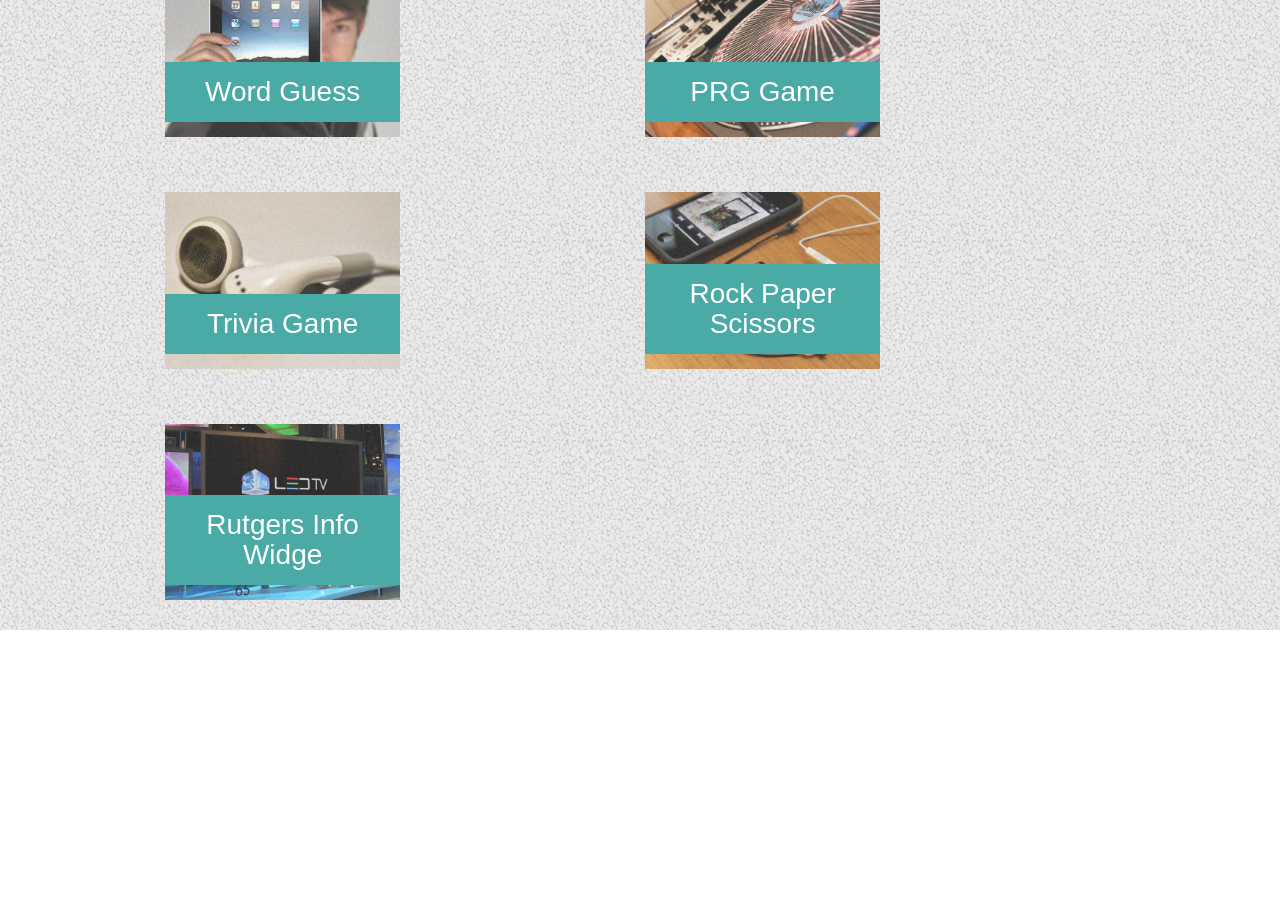
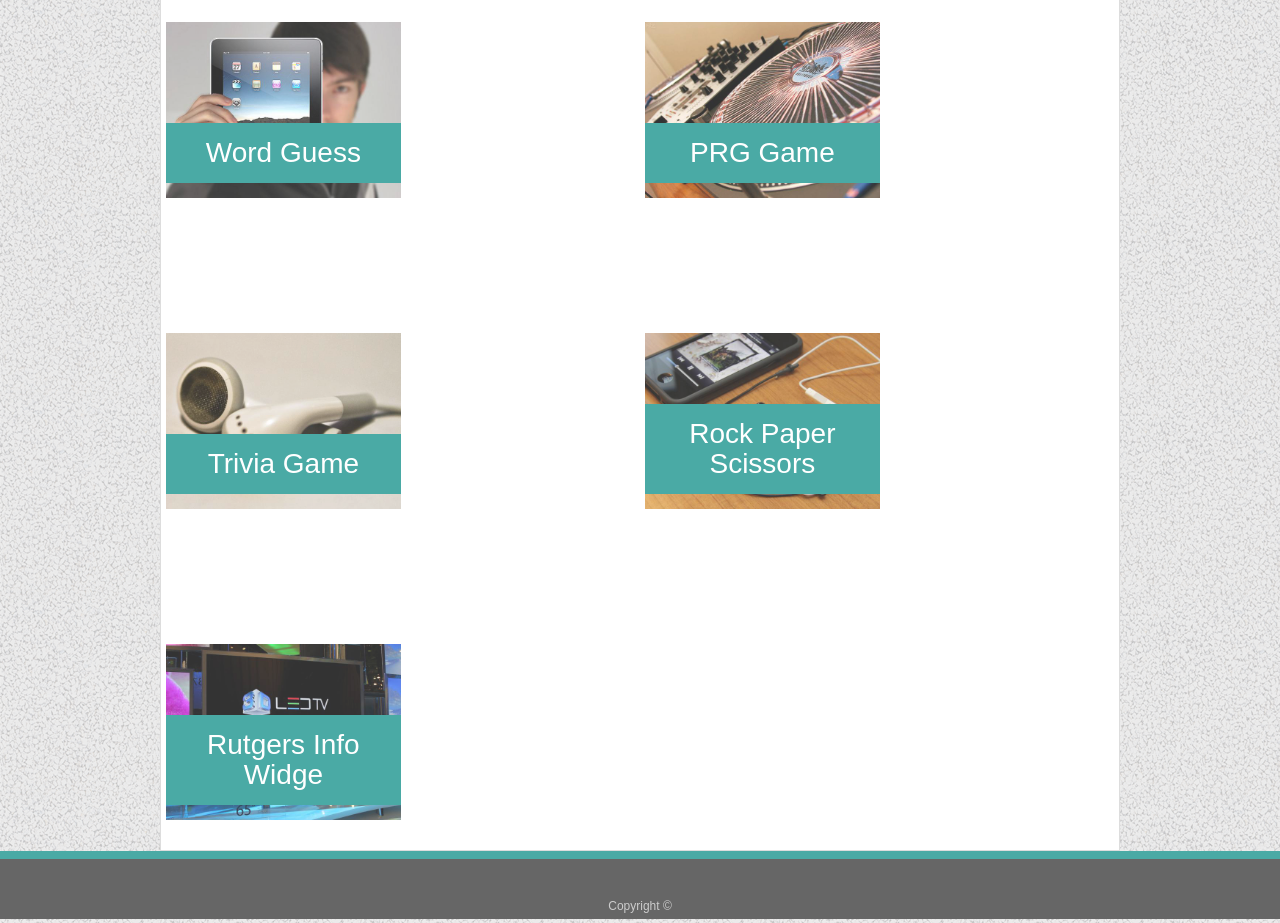
Before and after one commit to kaiden-m7/Bootstrap-Portfolio, a plain HTML site: page portfolio.html in a window 1280 px wide. Shown: the part 304-1227 px from the top of the page. Before the commit the page ends 934 px from the top, so only its background shows below. Drawn offline with nearby package versions, Linux system fonts and the light colour scheme.

Commit message:
<finalizing portfolio with photos and titles>

```diff
--- a/css/style.css
+++ b/css/style.css
@@ -128,53 +128,48 @@ h1 {
     background: #666666;
     border-top: 8px solid #4aaaa5;
     height: 50px;
+    width: 100%;
 
 }
 
    /* portfolio css */
+#portfolioContainer {
+    background: #ffffff;
+    border: 1px solid #dddddd;
+    margin-top: 10px;
+    padding-top: 20px;
+}
+
 #topTitle {
     float: right;
     width: 100%;
     max-width: 960px;
-    padding: 30px;
-    margin: 15px 0 40px;
+    padding: 10px;
     margin-left: 290px;
     background: #ffffff;
     border: 1px solid #dddddd;
+    margin-top: 0;
 }
 .col-sm-6 {
-     position: relative;
+    position: relative;
     float: left;
-    width: 274px;
-    margin: 20px 0 25px;
+    width: 200px;
+    margin: 10px 0 25px;
     overflow: auto;
+
+
 }
 
 .col-sm-6 img {
     width: 100%;
     border: 0 none;
     opacity: 0.8;
-    column-gap: 20px;
+    column-gap: 5px;
+    padding-top: 90px;
 }
 
-#guess {
-    padding: 5px;
-}
 #game {
     padding: 5px;
-}
-
-#trivia {
-    padding: 5px;
-}
-
-#rock {
-    padding: 5px;
-}
-
-#rutgers {
-    padding: 5px;
-    float: right;
 }
 
 #blank {
--- a/portfolio.html
+++ b/portfolio.html
@@ -36,9 +36,9 @@
       <h1>Portfolio</h1>
     </div>
 </div><br>
-<div class="container" id="main-container">
+<div class="container" id="portfolioContainer">
   <div class="row">
-        <div class="col-sm-6" id="guess">
+        <div class="col-sm-6" id="game">
         <h3>Word Guess</h3>
         <img src="images/technics.jpg" class="img-responsive" style="width:50%" alt="Image">
         </div>
@@ -48,17 +48,17 @@
           </div>
   </div>
       <div class="row">
-        <div class="col-sm-6" id="trivia">
+        <div class="col-sm-6" id="game">
         <h3>Trivia Game</h2>
         <img src="images/technics3.jpg" class="img-responsive" style="width:50%" alt="Image">
         </div>
-          <div class="col-sm-6" id="rock">
+          <div class="col-sm-6" id="game">
           <h3>Rock Paper Scissors</h3>
           <img src="images/technics4.jpg" class="img-responsive" style="width:50%" alt="Image">
           </div>
       </div>
       <div class="row">
-        <div class="col-sm-6" id="rutgers">
+        <div class="col-sm-6" id="game">
           <h3>Rutgers Info Widge</h3>
           <img src="images/technics5.jpg" class="img-responsive" style="width:50%" alt="Image">
         </div>
@@ -66,14 +66,9 @@
       </div>
 </div>
 
-
-
-
-
-
-
-
-
+<footer class="container-fluid" id="footerK">
+  <p>Copyright &copy; </p>
+</footer>
 
   </body>
   </html>
```
Also changed, not shown: contact.html (+2 -2 lines), index.html (+0 -23 lines).
